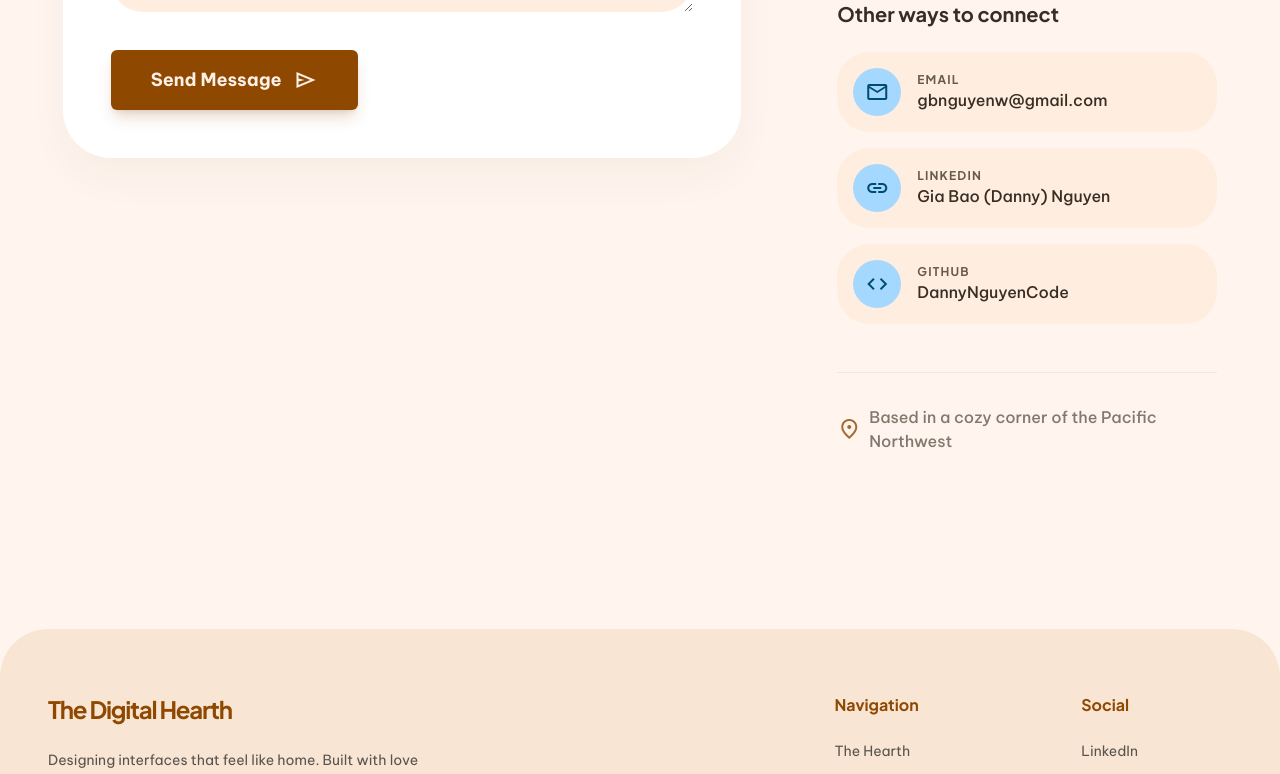
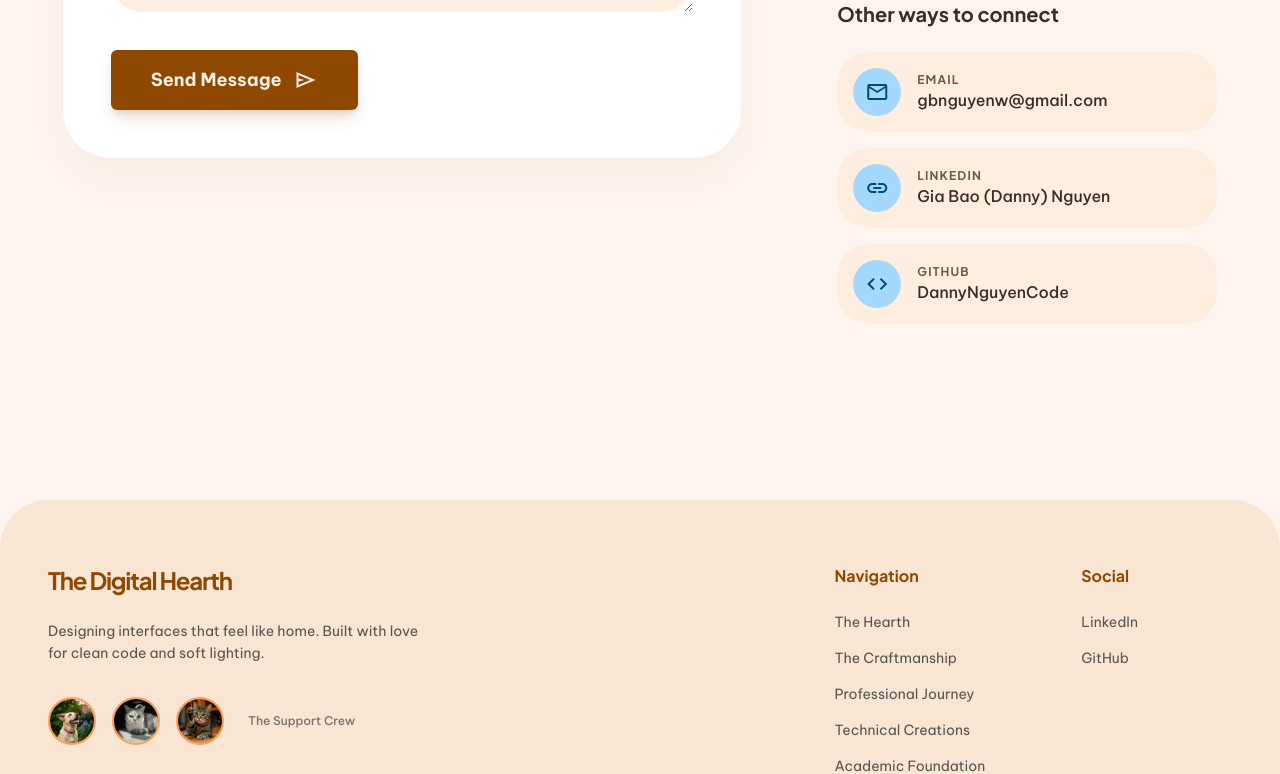
Before and after one commit to DannyNguyenCode/portfolio, a Next.js app: page /contact in a window 1280 px wide. Shown: the part 1010-1784 px from the top of the page. Built offline with nearby package versions, Linux system fonts and the light colour scheme.

Commit message:
remove some content

```diff
--- a/app/(site)/contact/page.tsx
+++ b/app/(site)/contact/page.tsx
@@ -142,15 +142,6 @@ export default function ContactPage() {
               </a>
             </div>
           </div>
-
-          <div className="border-t border-outline-variant/20 pt-8 opacity-80">
-            <div className="flex items-center gap-2">
-              <MaterialSymbol name="location_on" className="text-primary" />
-              <span className="font-medium text-on-surface-variant">
-                Based in a cozy corner of the Pacific Northwest
-              </span>
-            </div>
-          </div>
         </aside>
       </div>
     </main>
```
